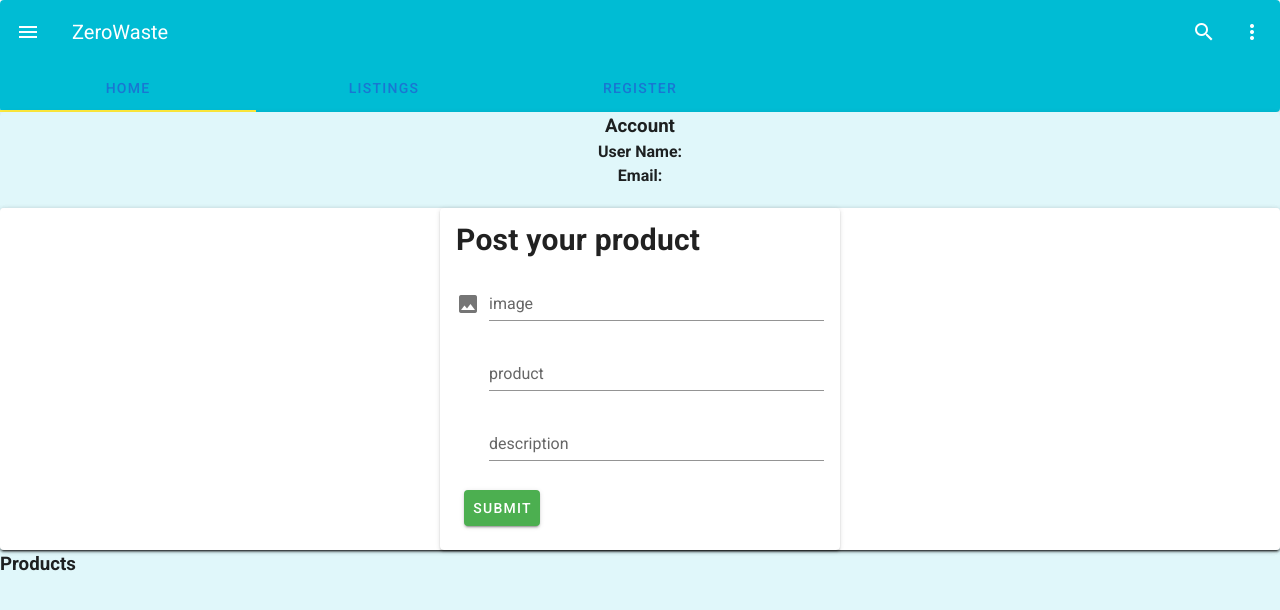
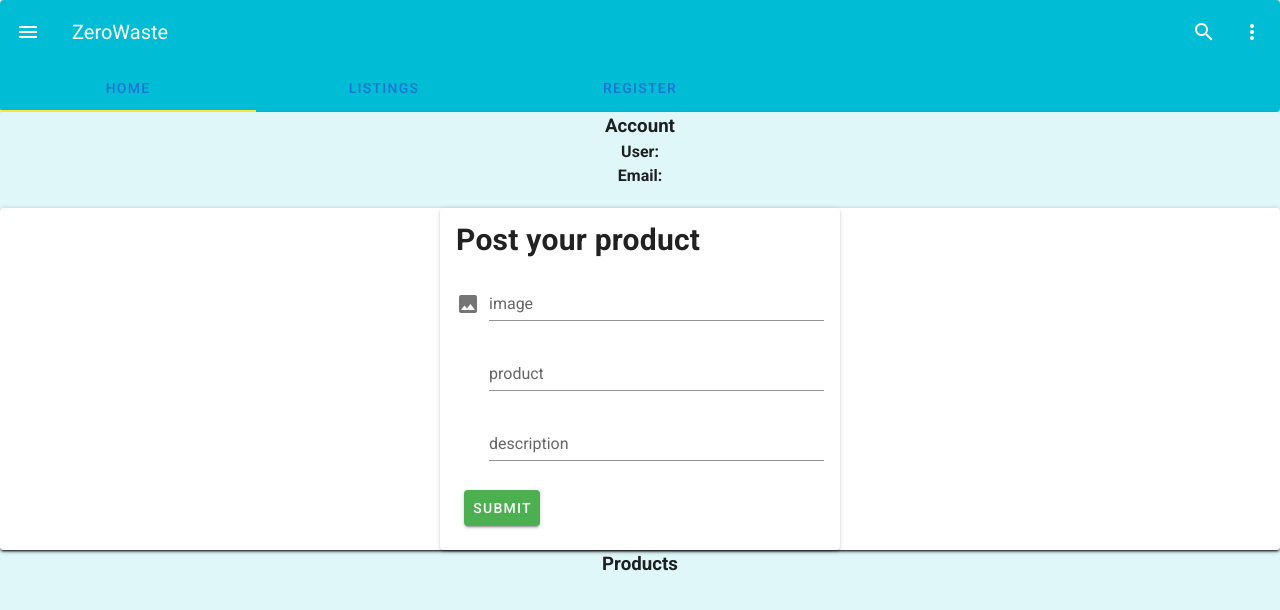
Before and after one commit to SvetLana203/Project4, a Vue app in the folder client/: page /profile in a window 1280 px wide. Shown: the top 610 px of the page. Built offline with nearby package versions, Linux system fonts and the light colour scheme.

Commit message:
styling4

```diff
--- a/client/src/pages/ListItems.vue
+++ b/client/src/pages/ListItems.vue
@@ -38,9 +38,9 @@ export default {
       const res = await GetItems();
       this.items = res.reverse();
     },
-  addItem(item) {
-    this.items.unshift(item)
-  }
+  // addItem(item) {
+  //   this.items.unshift(item)
+  // }
   },
 }
 </script>
--- a/client/src/pages/Profile.vue
+++ b/client/src/pages/Profile.vue
@@ -2,13 +2,13 @@
 <v-app class="cyan lighten-5">
   <v-card class="cyan lighten-5 text-center">
     <h3>Account</h3>
-    <h4>User Name: {{ user.name }}</h4>
+    <h4>User: {{ user.name }}</h4>
     <h4>Email: {{ user.email }}</h4>
-    <v-card>
+    <v-card class="cyan lighten-5">
     <PostItem :items="items"  @addItem="addItem"/>
     </v-card>
   </v-card>
-    <h3 class="profile-title">Products</h3>
+    <h3 class="profile-title text-center">Products</h3>
     <v-card class="cyan lighten-5" v-for="item in user.items" :key="item.id">
     <ItemCard :item="item" :owner="user.name" />
   </v-card>
@@ -27,6 +27,7 @@ export default {
     PostItem
   },
   data: () => ({
+    items: [],
     user: {},
   }),
   mounted: function () {
@@ -42,6 +43,9 @@ export default {
         this.user = res;
       }
     },
+    addItem(item) {
+    this.items.unshift(item)
+  }
   },
 };
 </script>
```
